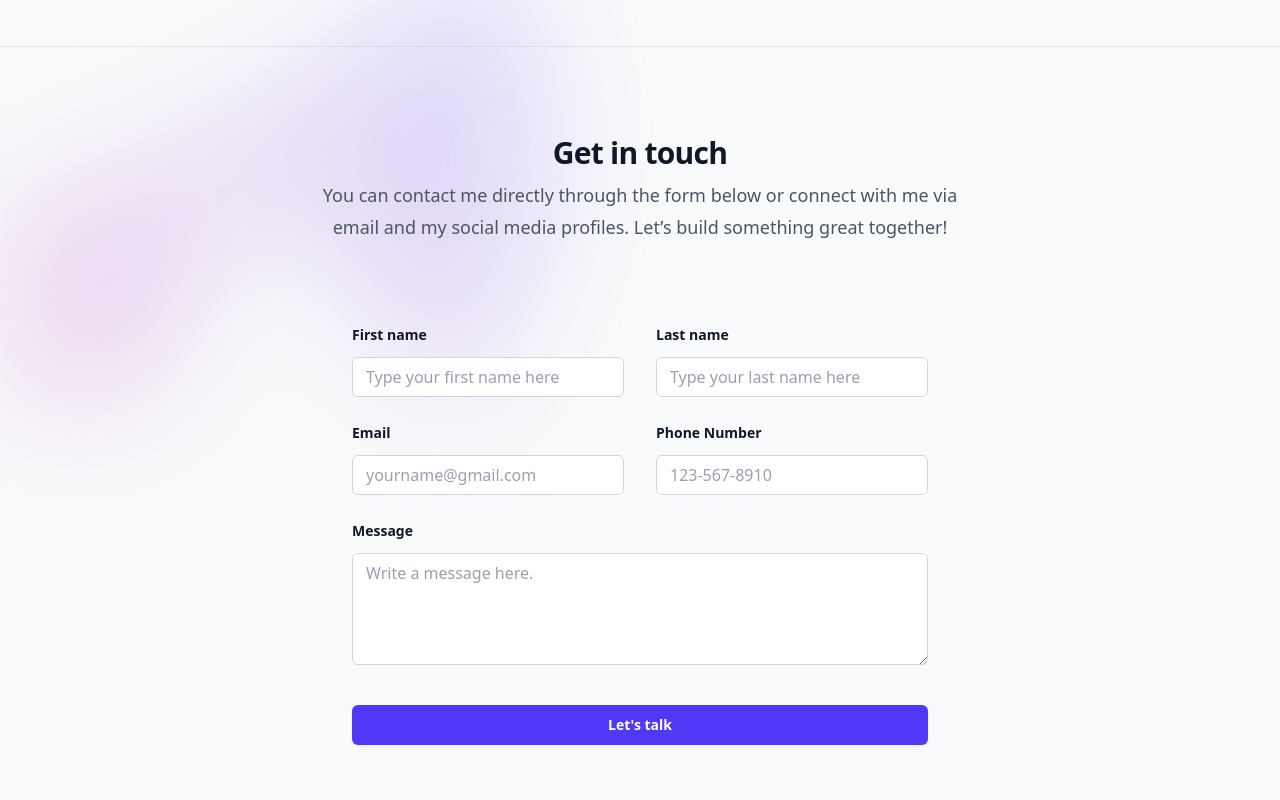
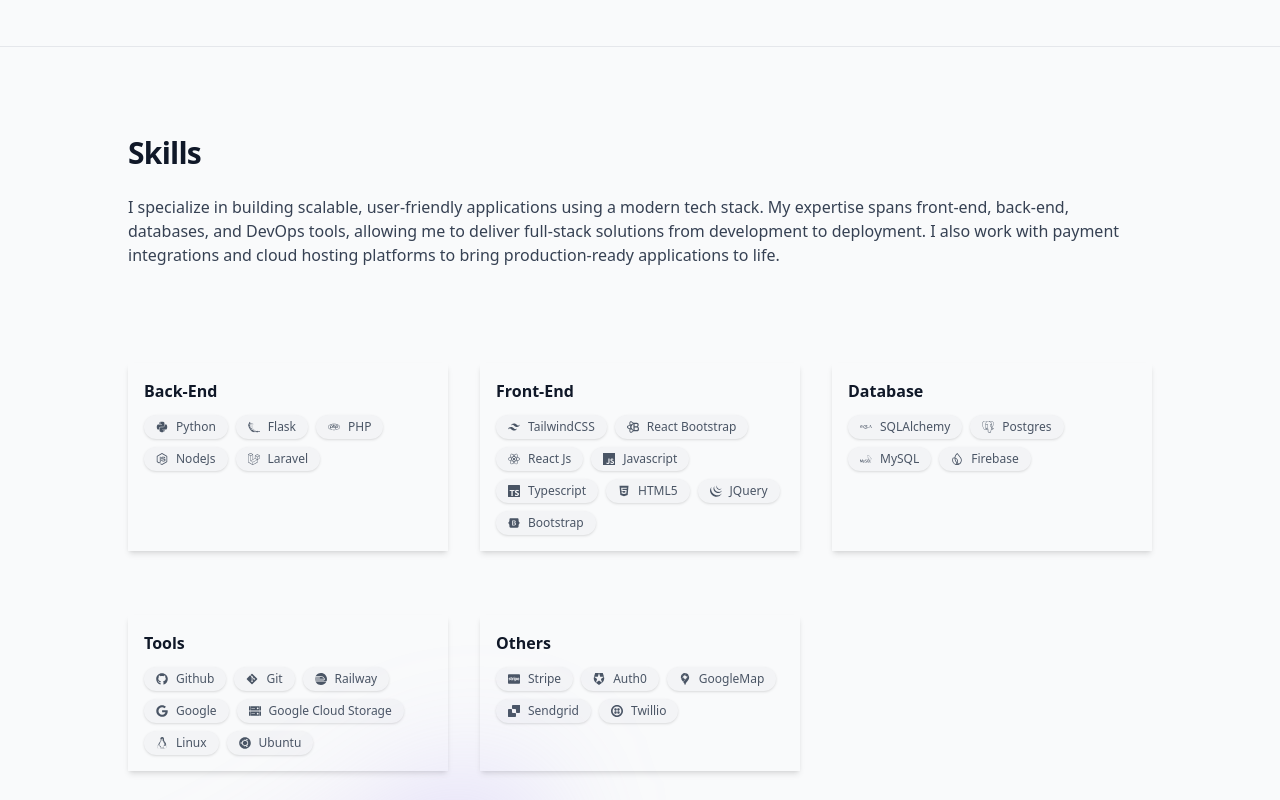
Before and after one commit to fredabel/ft-portfolio, a React (Vite) app: page / in a window 1280 px wide. Shown: the part 2380-3180 px from the top of the page. Built offline with nearby package versions, Linux system fonts and the light colour scheme.

Commit message:
add technologies component

```diff
--- a/src/App.tsx
+++ b/src/App.tsx
@@ -6,7 +6,9 @@
 import Projects from './components/Projects';
 import Footer from './components/Footer';
 import Experiences from './components/Experiences';
+import Technologies from './components/Technologies';
 import Contact from './components/Contact';
+
 const App: React.FC = () => {
   return (
     <div className="font-sans bg-gray-50 text-gray-900 ">
@@ -14,6 +16,7 @@
         <Hero/>
         <Projects />
         <Experiences/>
+        <Technologies/>
         <Contact/>
         <Footer/>
     </div>
--- /dev/null
+++ b/src/components/Technologies.tsx
@@ -0,0 +1,241 @@
+import { a, div } from 'framer-motion/client';
+import { DiFirebase } from 'react-icons/di';
+import {
+    FaDatabase,
+    FaLaravel,
+    FaUbuntu,
+    FaGithub,
+    FaGitAlt,
+    FaGoogle ,
+    FaLinux,
+     FaHtml5,
+     FaReact,
+     FaPython,
+     FaCcStripe,
+     FaBootstrap,
+     FaPhp,
+     FaNodeJs,
+     FaFigma
+    } from 'react-icons/fa';
+import { LiaLinux } from 'react-icons/lia';
+import {
+    SiTailwindcss,
+    SiAuth0,
+    SiJquery,
+    SiMysql,
+    SiReactbootstrap,
+    SiRailway,
+    SiSqlalchemy,
+    SiFlask,
+    SiGooglemaps ,
+    SiGooglecloudstorage ,
+    SiSendgrid,
+    SiTwilio,
+    SiPostgresql ,
+    SiFirebase ,
+    SiTypescript ,
+    SiJavascript
+    }
+    from "react-icons/si";
+
+const Technologies: React.FC = () => {
+    type TechItem = {
+        name: string;
+        icon: JSX.Element;
+    };
+
+    type TechCategory = {
+        category: string;
+        items: TechItem[];
+    };
+
+    const techstack: TechCategory [] = [
+        {
+            category: 'Back-End',
+            items: [
+                {
+                    name: 'Python',
+                    icon: <FaPython/>
+                },
+                {
+                    name: 'Flask',
+                    icon: <SiFlask/>
+                },
+                {
+                    name: 'PHP',
+                    icon: <FaPhp/>
+                },
+                {
+                    name: 'NodeJs',
+                    icon: <FaNodeJs/>
+                },
+                {
+                    name: 'Laravel',
+                    icon: <FaLaravel/>
+                },
+
+            ]
+        },
+        {
+            category: 'Front-End',
+            items: [
+                {
+                    name: 'TailwindCSS',
+                    icon: <SiTailwindcss/>
+                },
+                {
+                    name: 'React Bootstrap',
+                    icon: <SiReactbootstrap/>
+                },
+                {
+                   name: 'React Js',
+                    icon: <FaReact/>
+                },
+                {
+                   name: 'Javascript',
+                    icon: <SiJavascript/>
+                },
+
+                {
+                    name: 'Typescript',
+                    icon: <SiTypescript/>
+                },
+                {
+                    name: 'HTML5',
+                    icon: <FaHtml5/>
+                },
+                {
+                   name: 'JQuery',
+                    icon: <SiJquery/>
+                },
+                {
+                   name: 'Bootstrap',
+                    icon: <FaBootstrap/>
+                },
+            ]
+        },
+        {
+            category: 'Database',
+            items: [
+                {
+                    name: 'SQLAlchemy',
+                    icon: <SiSqlalchemy/>
+                },
+                {
+                    name: 'Postgres',
+                    icon: <SiPostgresql/>
+                },
+                {
+                    name: 'MySQL',
+                    icon: <SiMysql/>
+                },
+                {
+                    name: 'Firebase',
+                    icon: <SiFirebase/>
+                },
+
+            ]
+        },
+        {
+            category: 'Tools',
+            items: [
+                {
+                    name: 'Github',
+                    icon: <FaGithub/>
+                },
+                {
+                    name: 'Git',
+                    icon: <FaGitAlt/>
+                },
+                {
+                    name: 'Railway',
+                    icon: <SiRailway/>
+                },
+                {
+                    name: 'Google',
+                    icon: <FaGoogle/>
+                },
+                {
+                    name: 'Google Cloud Storage',
+                    icon: <SiGooglecloudstorage/>
+                },
+                {
+                    name: 'Linux',
+                    icon: <FaLinux/>
+                },
+
+                {
+                    name: 'Ubuntu',
+                    icon: <FaUbuntu/>
+                },
+            ]
+        },
+        {
+            category: 'Others',
+            items: [
+                {
+                    name: 'Stripe',
+                    icon: <FaCcStripe/>
+                },
+                {
+                    name: 'Auth0',
+                    icon: <SiAuth0/>
+                },
+                {
+                    name: 'GoogleMap',
+                    icon: <SiGooglemaps/>
+                },
+                {
+                    name: 'Sendgrid',
+                    icon: <SiSendgrid/>
+                },
+                {
+                    name: 'Twillio',
+                    icon: <SiTwilio/>
+                },
+
+            ]
+        },
+
+    ]
+
+    return (
+        <div className="border-t border-gray-200 sm:py-20 py-10">
+            <div className="mx-auto max-w-7xl px-6 lg:px-8">
+                <div className="mx-auto max-w-5xl ">
+                    <p className="mt-2 text-2xl font-semibold tracking-tight text-pretty text-gray-900 sm:text-3xl lg:text-balance">
+                       Skills
+                    </p>
+                    <p className="mt-6 text-lg/ text-gray-700">
+                        I specialize in building scalable, user-friendly applications using a modern tech stack. My expertise spans front-end, back-end, databases, and DevOps tools, allowing me to deliver full-stack solutions from development to deployment.
+                        I also work with payment integrations and cloud hosting platforms to bring production-ready applications to life.
+                    </p>
+                </div>
+                <div className="mx-auto mt-16 max-w-2xl sm:mt-20 lg:mt-24 lg:max-w-5xl">
+                    <div className="mx-auto mt-10 grid max-w-xl grid-cols-1 gap-x-8 gap-y-16  lg:mx-0 lg:max-w-none lg:grid-cols-3">
+
+                        {
+                           techstack.map((value, index) => (
+                                <div key={index} className="flex max-w-xl flex-col items-start p-4 shadow-md">
+                                    <h3 className="mb-3 font-semibold text-gray-900 ">{value.category}</h3>
+                                    <div className="flex max-w-xl flex-wrap gap-2 ">
+                                    {
+                                        value.items.map((item)=>(
+                                            <button key={item.name}  className="flex  text-xs shadow items-center gap-2 rounded-full bg-gray-100 px-3 py-1  text-gray-600 hover:bg-gray-100">
+                                                {item.icon} {item.name}
+                                            </button>
+                                        ))
+                                    }
+                                    </div>
+                                </div>
+                           ))
+                        }
+
+                    </div>
+                </div>
+            </div>
+        </div>
+    );
+};
+
+export default Technologies;
```
